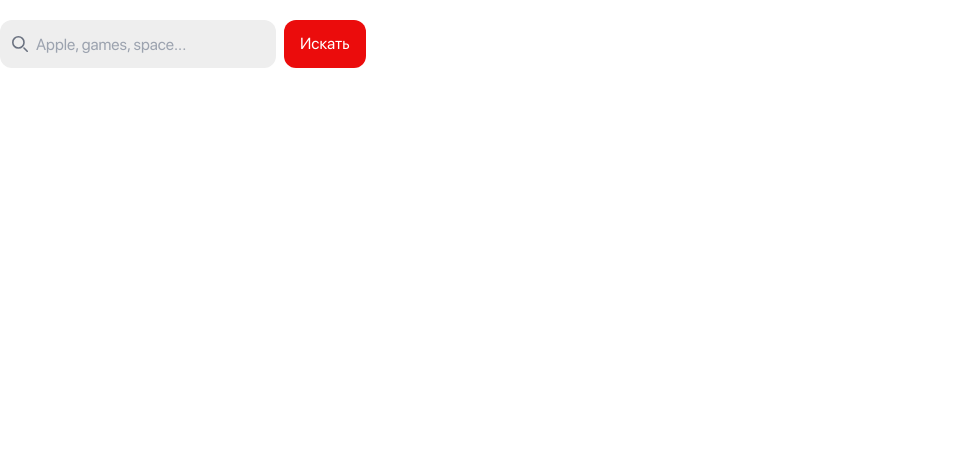
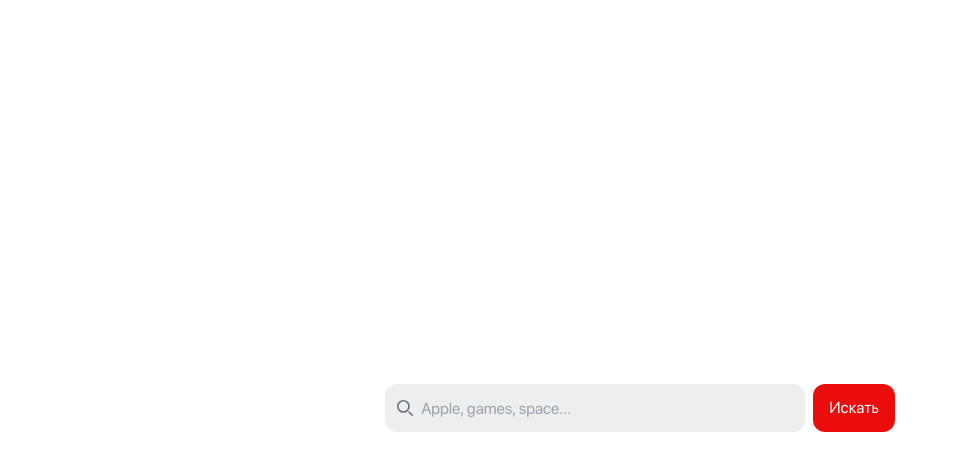
Before and after one commit to Arladnice/unsplash-test, a Next.js app: page / in a window 1280 px wide. Shown: the top 470 px of the page, without its empty margins (0-958 px from the left). Built offline with nearby package versions, Linux system fonts and the light colour scheme.

Commit message:
last fixes

```diff
--- a/src/app/page.tsx
+++ b/src/app/page.tsx
@@ -2,6 +2,7 @@
 import Card from "@/components/Card";
 import Loader from "@/components/Loader";
 import SearchForm from "@/components/SearchForm";
+import { useMediaQuery } from "@/lib/mediaQuery";
 import { SearchData } from "@/lib/types";
 import { getPhotos } from "@/lib/unsplash";
 import { useEffect, useState } from "react";
@@ -14,14 +15,18 @@ export default function Home() {
   const [searchingValue, setSearchingValue] = useState("");
 
   const { ref, inView } = useInView();
+  const matches = useMediaQuery(1024);
+  console.log("matches", matches);
 
   useEffect(() => {
     if (inView) {
       setLoading(true);
-      getPhotos(searchingValue, serchValue.results.length + 1).then((res) => {
-        setSearchValue({ results: [...serchValue.results, ...res.results] });
-        setLoading(false);
-      });
+      getPhotos(searchingValue, serchValue.results.length + 1, matches).then(
+        (res) => {
+          setSearchValue({ results: [...serchValue.results, ...res.results] });
+          setLoading(false);
+        }
+      );
     }
   }, [inView, searchingValue]);
 
@@ -32,8 +37,9 @@ export default function Home() {
         setLoading={setLoading}
         setIsEmptyResults={setIsEmptyResults}
         setSearchingValue={setSearchingValue}
+        matches={matches}
       />
-      <div className="grid grid-cols-3 place-items-center gap-1 xl:gap-4 xl:px-0 px-2">
+      <div className="grid grid-cols-3 place-items-center gap-1 xl:gap-4 xl:px-0 px-2 lg:grid-cols-6 md:grid-cols-5">
         {serchValue.results.map((photo, index) => (
           <Card photo={photo} key={photo.id} index={index} />
         ))}
--- a/src/components/Card.tsx
+++ b/src/components/Card.tsx
@@ -40,12 +40,12 @@ const Card: FC<ICardProps> = ({ photo }) => {
       <Link href={`/photo/${photo.id}`} rel="preload">
         <Image
           src={photo.urls.regular}
-          width={600}
-          height={600}
+          width={204}
+          height={204}
           placeholder="blur"
           blurDataURL={photo.urls.small}
           alt={photo.alt_description}
-          className="h-80 object-cover rounded-md"
+          className="md:h-[204px] md:w-[204px] h-[114px] w-[114px] object-cover rounded-md"
         />
       </Link>
     </motion.div>
--- a/src/components/ImageDetail.tsx
+++ b/src/components/ImageDetail.tsx
@@ -12,8 +12,8 @@ const ImageDetail: FC<ImageDetailProps> = ({ photo }) => {
         placeholder="blur"
         blurDataURL={photo.urls.small}
         src={photo.urls.regular}
-        width={1000}
-        height={600}
+        width={768}
+        height={760}
         alt={photo.alt_description}
         className="object-cover mx-auto"
       />
--- a/src/components/SearchForm.tsx
+++ b/src/components/SearchForm.tsx
@@ -17,6 +17,7 @@ interface ISearchFormProps {
   setLoading: Dispatch<SetStateAction<boolean>>;
   setIsEmptyResults: Dispatch<SetStateAction<boolean>>;
   setSearchingValue: Dispatch<SetStateAction<string>>;
+  matches: boolean;
 }
 
 const SearchForm: FC<ISearchFormProps> = ({
@@ -24,12 +25,15 @@ const SearchForm: FC<ISearchFormProps> = ({
   setLoading,
   setIsEmptyResults,
   setSearchingValue,
+  matches
 }) => {
   const searchInput = useRef<HTMLInputElement>(null);
   const [inputValue, setInputValue] = useState("");
+  const [isFirstLoad, setIsFirstLoad] = useState(true);
 
   const handleSearch = async (event: React.FormEvent<HTMLFormElement>) => {
     event.preventDefault();
+    setIsFirstLoad(false);
     if (searchInput.current) {
       searchInput.current.blur();
       setSearchValue({ results: [] });
@@ -37,7 +41,7 @@ const SearchForm: FC<ISearchFormProps> = ({
       setIsEmptyResults(false);
       const searchValue = searchInput.current.value;
       setSearchingValue(searchValue);
-      const photos = await getPhotos(searchValue, 1);
+      const photos = await getPhotos(searchValue, 1, matches);
       if (photos.results.length === 0) {
         setIsEmptyResults(true);
       } else {
@@ -54,10 +58,12 @@ const SearchForm: FC<ISearchFormProps> = ({
 
   return (
     <form
-      className="flex justify-center xl:justify-start py-5"
+      className={`flex justify-center py-5 ${
+        isFirstLoad ? "xl:py-96" : ""
+      } xl:${isFirstLoad ? "jusitify-center" : "justify-start"}`}
       onSubmit={handleSearch}
     >
-      <div className="relative pr-2">
+      <div className="relative mr-2 md:w-[420px] w-[268px]">
         <div className="absolute inset-y-0 start-0 flex items-center ps-3 pointer-events-none">
           <svg
             className="w-4 h-4 text-gray-500"
--- /dev/null
+++ b/src/lib/mediaQuery.ts
@@ -0,0 +1,21 @@
+import { useCallback, useEffect, useState } from "react";
+
+export const useMediaQuery = (width: number) => {
+  const [targetReached, setTargetReached] = useState(false);
+
+  const updateTarget = useCallback((e: MediaQueryListEvent) => {
+    if (e.matches) setTargetReached(true);
+    else setTargetReached(false);
+  }, []);
+
+  useEffect(() => {
+    const media = window.matchMedia(`(max-width: ${width}px)`);
+    media.addEventListener("change", updateTarget);
+
+    if (media.matches) setTargetReached(true);
+
+    return () => media.removeEventListener("change", updateTarget);
+  }, []);
+
+  return targetReached;
+};
--- a/src/lib/unsplash.tsx
+++ b/src/lib/unsplash.tsx
@@ -4,12 +4,20 @@ const headers = {
   Authorization: `Client-ID ${process.env.UNSPLASH_ACCESS_KEY}`,
 };
 
-export const getPhotos = async (value: string, page: number) => {
+export const getPhotos = async (
+  value: string,
+  page: number,
+  matches: boolean
+) => {
   const url = new URL(
     `https://api.unsplash.com/search/photos?client_id=T7nCAf_aVelQVpRStBGzqTEf8seBbeMNuw5_0dcFvRI&query=snow&page=${page}`
   );
 
-  url.searchParams.set("per_page", "9");
+  if (!matches) {
+    url.searchParams.set("per_page", "30");
+  } else {
+    url.searchParams.set("per_page", "12");
+  }
   url.searchParams.set("order_by", "popular");
   url.searchParams.set("query", value);
 
--- a/tsconfig.json
+++ b/tsconfig.json
@@ -22,6 +22,6 @@
       "@/*": ["./src/*"]
     }
   },
-  "include": ["next-env.d.ts", "**/*.ts", "**/*.tsx", ".next/types/**/*.ts"],
+  "include": ["next-env.d.ts", "**/*.ts", "**/*.tsx", ".next/types/**/*.ts", "src/lib/mediaQuery.ts"],
   "exclude": ["node_modules"]
 }
```
